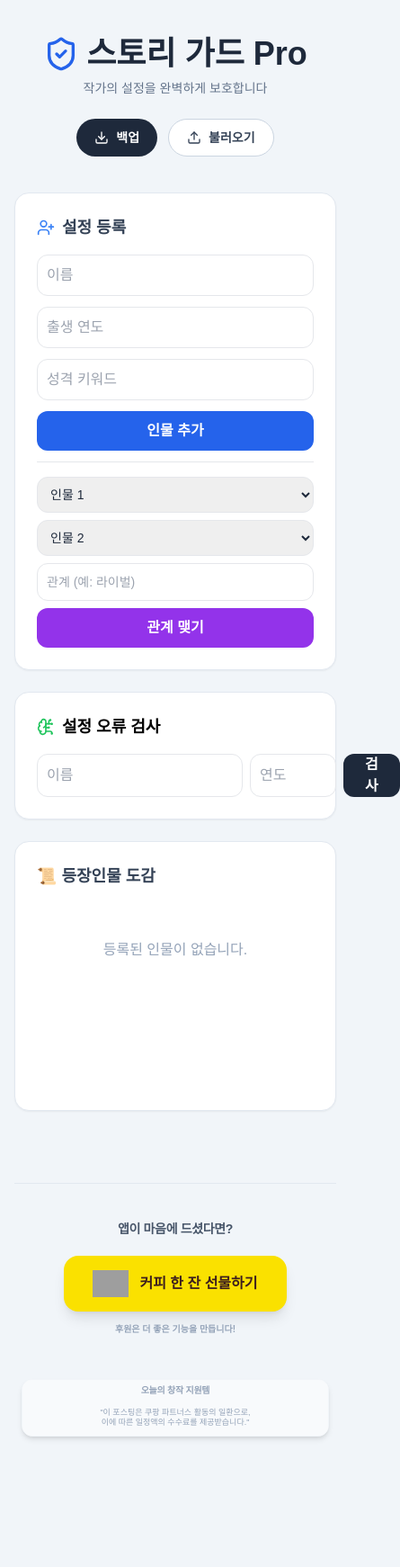
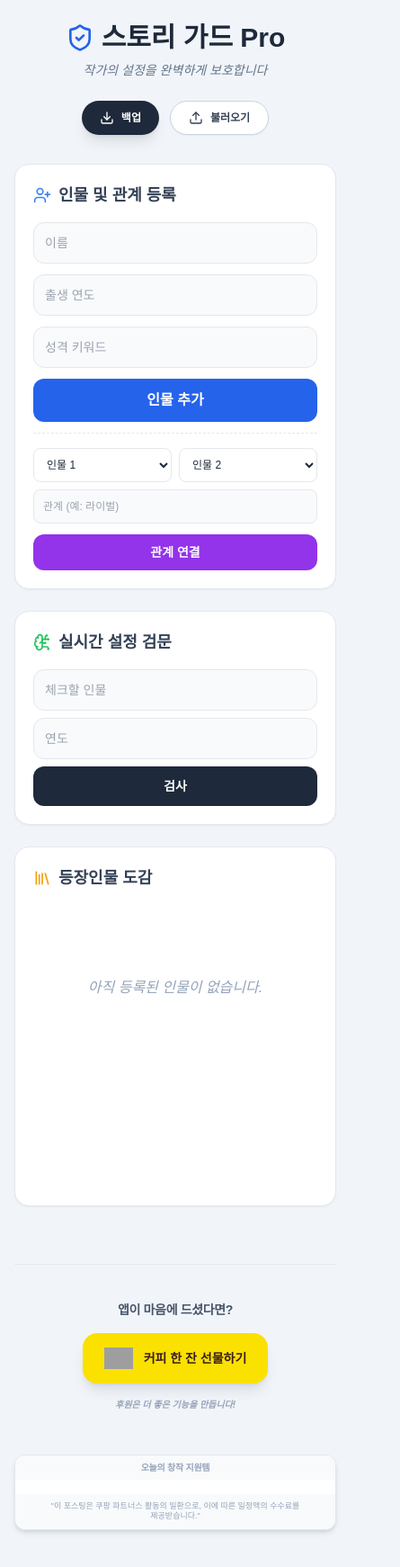
Before and after one commit to dunmarin2-spec/Story-Guard, a plain HTML site: page index.html in a window 390 px wide. Shown: the whole page at 90% size, 445 px wide, since content can reach past the window. Before the commit the page ends 1677 px from the top, so only its background shows below. Drawn offline with nearby package versions, Linux system fonts and the light colour scheme; grey boxes are pictures that could not be loaded; a script that the page names is missing; a web font is replaced by a local one.

Commit message:
Update index.html

```diff
--- a/index.html
+++ b/index.html
@@ -8,116 +8,131 @@
     <script src="https://unpkg.com/lucide@latest"></script>
     <style>
         @import url('https://fonts.googleapis.com/css2?family=Pretendard:wght@400;600;700&display=swap');
-        body { font-family: 'Pretendard', sans-serif; background-color: #f1f5f9; }
+        body { font-family: 'Pretendard', sans-serif; background-color: #f1f5f9; word-break: keep-all; }
 
-        /* 💡 카카오페이 버튼 모바일 대응: 줄바꿈 금지 */
+        /* 💡 카카오페이 버튼: 어떤 화면에서도 한 줄 유지 및 중앙 정렬 */
         .kakaopay-btn {
             display: inline-flex !important;
-            white-space: nowrap !important; /* 글자가 좁아도 아래로 안 내려가게 고정 */
+            align-items: center;
+            justify-content: center;
+            white-space: nowrap !important;
+            max-width: 90vw; /* 화면 폭의 90%를 넘지 않음 */
+            overflow: hidden;
+            text-overflow: ellipsis;
         }
 
-        /* 💡 쿠팡 배너 모바일 대응: 옆으로 안 튀어 나가게 강제 너비 조정 */
-        #coupangAd iframe {
-            max-width: 100% !important; /* 폰 화면보다 광고가 크면 폰 화면에 맞추기 */
-            height: auto !important; /* 너비가 줄어들 때 높이도 자동으로 맞추기 */
-            display: block;
+        /* 💡 쿠팡 배너: PC에선 600px, 모바일에선 100% 자동 조절 */
+        #coupangAdContainer {
+            width: 100%;
+            max-width: 600px;
+            margin: 0 auto;
+            overflow: hidden;
+        }
+        #coupangAdContainer iframe {
+            width: 100% !important;
+            max-width: 100% !important;
+            height: auto !important;
         }
     </style>
 </head>
-<body class="py-10 px-4 text-slate-800">
-    <div class="max-w-5xl mx-auto flex flex-col min-h-screen">
+<body class="py-6 sm:py-10 px-4 text-slate-800">
+    <div class="max-w-6xl mx-auto flex flex-col min-h-screen">
 
-        <div class="flex-grow text-center">
-            <div class="mb-10">
-                <h1 class="text-4xl font-extrabold text-slate-800 flex justify-center items-center gap-2">
-                    <i data-lucide="shield-check" class="text-blue-600 w-10 h-10"></i> 스토리 가드 Pro
+        <header class="text-center mb-8 sm:mb-12">
+            <h1 class="text-3xl sm:text-4xl font-extrabold text-slate-800 flex justify-center items-center gap-2">
+                <i data-lucide="shield-check" class="text-blue-600 w-8 h-8 sm:w-10 sm:h-10"></i> 스토리 가드 Pro
             </h1>
-                <p class="text-slate-500 mt-2 text-sm sm:text-base">작가의 설정을 완벽하게 보호합니다</p>
+            <p class="text-slate-500 mt-2 text-sm sm:text-base px-4 font-medium italic">작가의 설정을 완벽하게 보호합니다</p>
 
             <div class="flex justify-center gap-3 mt-6">
-                    <button onclick="exportData()" class="flex items-center gap-2 bg-slate-800 text-white px-5 py-2.5 rounded-full text-sm font-bold hover:bg-black transition active:scale-95">
+                <button onclick="exportData()" class="flex items-center gap-2 bg-slate-800 text-white px-5 py-2.5 rounded-full text-xs sm:text-sm font-bold hover:bg-black transition shadow-lg active:scale-95">
                     <i data-lucide="download" class="w-4 h-4"></i> 백업
                 </button>
-                    <label class="flex items-center gap-2 bg-white text-slate-700 border border-slate-300 px-5 py-2.5 rounded-full text-sm font-bold hover:bg-slate-50 transition cursor-pointer active:scale-95">
+                <label class="flex items-center gap-2 bg-white text-slate-700 border border-slate-300 px-5 py-2.5 rounded-full text-xs sm:text-sm font-bold hover:bg-slate-50 transition shadow-sm cursor-pointer active:scale-95">
                     <i data-lucide="upload" class="w-4 h-4"></i> 불러오기
                     <input type="file" accept=".json" class="hidden" onchange="importData(event)">
                 </label>
             </div>
-            </div>
+        </header>
 
-            <div class="grid grid-cols-1 lg:grid-cols-3 gap-6 text-left">
-                <div class="bg-white p-6 rounded-2xl shadow-sm border border-slate-200 h-fit">
+        <main class="flex-grow">
+            <div class="grid grid-cols-1 lg:grid-cols-12 gap-6">
+
+                <section class="lg:col-span-4 space-y-6">
+                    <div class="bg-white p-5 sm:p-6 rounded-2xl shadow-sm border border-slate-200">
                         <h2 class="text-lg font-bold mb-4 flex items-center gap-2 text-slate-700">
-                        <i data-lucide="user-plus" class="w-5 h-5 text-blue-500"></i> 설정 등록
+                            <i data-lucide="user-plus" class="w-5 h-5 text-blue-500"></i> 인물 및 관계 등록
                         </h2>
                         <div class="space-y-3">
-                        <input id="nameInput" type="text" placeholder="이름" class="w-full p-2.5 border rounded-xl outline-none focus:ring-2 focus:ring-blue-400">
-                        <input id="birthInput" type="number" placeholder="출생 연도" class="w-full p-2.5 border rounded-xl outline-none focus:ring-2 focus:ring-blue-400">
-                        <input id="traitInput" type="text" placeholder="성격 키워드" class="w-full p-2.5 border rounded-xl outline-none focus:ring-2 focus:ring-blue-400">
-                        <button onclick="addChar()" class="w-full bg-blue-600 text-white font-bold p-2.5 rounded-xl hover:bg-blue-700 transition mb-6">인물 추가</button>
+                            <input id="nameInput" type="text" placeholder="이름" class="w-full p-3 border rounded-xl outline-none focus:ring-2 focus:ring-blue-400 bg-slate-50 text-sm">
+                            <input id="birthInput" type="number" placeholder="출생 연도" class="w-full p-3 border rounded-xl outline-none focus:ring-2 focus:ring-blue-400 bg-slate-50 text-sm">
+                            <input id="traitInput" type="text" placeholder="성격 키워드" class="w-full p-3 border rounded-xl outline-none focus:ring-2 focus:ring-blue-400 bg-slate-50 text-sm">
+                            <button onclick="addChar()" class="w-full bg-blue-600 text-white font-bold p-3 rounded-xl hover:bg-blue-700 transition active:scale-95 mb-4">인물 추가</button>
 
-                        <div class="border-t pt-4">
-                            <select id="char1" class="w-full p-2.5 border rounded-xl outline-none mb-2 text-sm"></select>
-                            <select id="char2" class="w-full p-2.5 border rounded-xl outline-none mb-2 text-sm"></select>
-                            <input id="relationType" type="text" placeholder="관계 (예: 라이벌)" class="w-full p-2.5 border rounded-xl outline-none mb-2 text-sm">
-                            <button onclick="addRelation()" class="w-full bg-purple-600 text-white font-bold p-2.5 rounded-xl hover:bg-purple-700 transition">관계 맺기</button>
+                            <div class="border-t border-dashed pt-4 mt-4">
+                                <div class="grid grid-cols-2 gap-2 mb-2">
+                                    <select id="char1" class="w-full p-2.5 border rounded-lg outline-none text-xs bg-white"></select>
+                                    <select id="char2" class="w-full p-2.5 border rounded-lg outline-none text-xs bg-white"></select>
+                                </div>
+                                <input id="relationType" type="text" placeholder="관계 (예: 라이벌)" class="w-full p-2.5 border rounded-lg outline-none mb-3 text-xs bg-slate-50">
+                                <button onclick="addRelation()" class="w-full bg-purple-600 text-white font-bold p-2.5 rounded-xl hover:bg-purple-700 transition active:scale-95 text-sm">관계 연결</button>
                             </div>
                         </div>
                     </div>
+                </section>
 
-                <div class="lg:col-span-2 space-y-6">
-                    <div class="bg-white p-6 rounded-2xl shadow-sm border border-slate-200 text-black">
-                        <h2 class="text-lg font-bold mb-4 flex items-center gap-2">
-                            <i data-lucide="brain-circuit" class="w-5 h-5 text-green-500"></i> 설정 오류 검사
+                <section class="lg:col-span-8 space-y-6">
+                    <div class="bg-white p-5 sm:p-6 rounded-2xl shadow-sm border border-slate-200">
+                        <h2 class="text-lg font-bold mb-4 flex items-center gap-2 text-slate-700">
+                            <i data-lucide="brain-circuit" class="w-5 h-5 text-green-500"></i> 실시간 설정 검문
                         </h2>
-                        <div class="flex gap-2">
-                            <input id="checkName" type="text" placeholder="이름" class="flex-1 p-2.5 border rounded-xl outline-none">
-                            <input id="checkYear" type="number" placeholder="연도" class="w-24 p-2.5 border rounded-xl outline-none">
-                            <button onclick="checkLogic()" class="bg-slate-800 text-white px-6 rounded-xl font-bold hover:bg-black transition">검사</button>
+                        <div class="flex flex-wrap sm:flex-nowrap gap-2">
+                            <input id="checkName" type="text" placeholder="체크할 인물" class="flex-grow p-3 border rounded-xl outline-none text-sm bg-slate-50">
+                            <input id="checkYear" type="number" placeholder="연도" class="w-full sm:w-28 p-3 border rounded-xl outline-none text-sm bg-slate-50">
+                            <button onclick="checkLogic()" class="w-full sm:w-auto bg-slate-800 text-white px-8 py-3 rounded-xl font-bold hover:bg-black transition text-sm">검사</button>
                         </div>
-                        <div id="resultBox" class="mt-4 p-4 rounded-xl hidden text-sm"></div>
+                        <div id="resultBox" class="mt-4 p-4 rounded-xl hidden text-sm font-medium border"></div>
                     </div>
 
-                    <div class="bg-white p-6 rounded-2xl shadow-sm border border-slate-200 min-h-[300px]">
-                        <h2 class="text-lg font-bold mb-4 text-black text-slate-700">📜 등장인물 도감</h2>
-                        <div id="charGrid" class="grid grid-cols-1 sm:grid-cols-2 gap-4"></div>
+                    <div class="bg-white p-5 sm:p-6 rounded-2xl shadow-sm border border-slate-200 min-h-[400px]">
+                        <h2 class="text-lg font-bold mb-4 flex items-center gap-2 text-slate-700">
+                            <i data-lucide="library" class="w-5 h-5 text-amber-500"></i> 등장인물 도감
+                        </h2>
+                        <div id="charGrid" class="grid grid-cols-1 md:grid-cols-2 gap-4"></div>
                     </div>
+                </section>
             </div>
+        </main>
+
+        <footer class="mt-16 mb-8 text-center border-t border-slate-200 pt-10">
+            <div class="mb-12">
+                <p class="text-sm font-bold text-slate-600 mb-4 tracking-tight">앱이 마음에 드셨다면?</p>
+                <div class="flex justify-center px-4">
+                    <a href="https://qr.kakaopay.com/FRK8J0SAD" target="_blank"
+                       class="kakaopay-btn items-center gap-3 bg-[#FAE100] text-[#3C1E1E] px-6 sm:px-10 py-4 rounded-2xl font-bold shadow-lg hover:brightness-95 transition no-underline">
+                        <img src="https://developers.kakao.com/assets/img/about/logos/kakaopay/kakao_pay_icon.png" class="w-8 sm:w-10" alt="카카오페이">
+                        <span class="text-sm sm:text-base">커피 한 잔 선물하기</span>
+                    </a>
                 </div>
+                <p class="text-[10px] text-slate-400 mt-4 font-semibold italic">후원은 더 좋은 기능을 만듭니다!</p>
             </div>
 
-        <div class="mt-20 mb-10 text-center border-t border-slate-200 pt-10 px-2">
-
-            <div class="mb-12">
-                <p class="text-sm font-bold text-slate-600 mb-5 tracking-tight">앱이 마음에 드셨다면?</p>
-                <div class="flex justify-center">
-                    <a href="https://qr.kakaopay.com/FRK8J0SAD" target="_blank"
-                       class="kakaopay-btn items-center gap-3 bg-[#FAE100] text-[#3C1E1E] px-8 py-4 rounded-2xl font-bold shadow-lg hover:brightness-95 transition no-underline">
-                        <img src="https://developers.kakao.com/assets/img/about/logos/kakaopay/kakao_pay_icon.png" class="w-10" alt="카카오페이">
-                        커피 한 잔 선물하기
-                    </a>
-                </div>
-                <p class="text-[10px] text-slate-400 mt-3 font-semibold">후원은 더 좋은 기능을 만듭니다!</p>
-            </div>
-
-            <div id="coupangAd" class="max-w-[600px] mx-auto overflow-hidden rounded-xl shadow-md border border-slate-100 bg-white">
-                <p class="text-[10px] text-slate-400 py-1 bg-slate-50 font-bold tracking-tight">오늘의 창작 지원템</p>
-                <div class="flex justify-center items-center">
+            <div id="coupangAdContainer" class="rounded-xl shadow-md border border-slate-200 bg-white">
+                <p class="text-[10px] text-slate-400 py-1.5 bg-slate-50 font-bold tracking-tight border-bottom border-slate-100 uppercase">오늘의 창작 지원템</p>
+                <div class="flex justify-center p-2">
                     <script src="https://ads-partners.coupang.com/g.js"></script>
                     <script>
                         new PartnersCoupang.G({"id":975468,"template":"carousel","trackingCode":"AF4757238","width":"600","height":"150","tsource":""});
                     </script>
                 </div>
-                <p class="text-[9px] text-slate-400 py-2 bg-slate-50 px-4 leading-tight font-medium">
-                    "이 포스팅은 쿠팡 파트너스 활동의 일환으로,<br>이에 따른 일정액의 수수료를 제공받습니다."
+                <p class="text-[9px] text-slate-400 py-2 bg-slate-50 px-4 leading-tight">
+                    "이 포스팅은 쿠팡 파트너스 활동의 일환으로, 이에 따른 일정액의 수수료를 제공받습니다."
                 </p>
             </div>
-        </div>
-
+        </footer>
     </div>
 
     <script>
-        // 스크립트 로직은 V6와 동일 (생략 없이 다 들어있음)
         let characters = [];
         let relations = [];
         try {
@@ -125,7 +140,8 @@
             const savedRels = localStorage.getItem('sg_rels_v3');
             if(savedChars) characters = JSON.parse(savedChars);
             if(savedRels) relations = JSON.parse(savedRels);
-        } catch (e) {}
+        } catch (e) { console.error("데이터 로드 에러"); }
+
         lucide.createIcons();
         renderAll();
 
@@ -133,7 +149,7 @@
             const name = document.getElementById('nameInput').value.trim();
             const birth = parseInt(document.getElementById('birthInput').value);
             const trait = document.getElementById('traitInput').value.trim();
-            if(!name || isNaN(birth)) return alert("정보를 정확히 입력하세요!");
+            if(!name || isNaN(birth)) return alert("이름과 연도를 입력하세요!");
             characters.push({ name, birth, trait });
             saveData();
             document.getElementById('nameInput').value = '';
@@ -146,7 +162,7 @@
             const c1 = document.getElementById('char1').value;
             const c2 = document.getElementById('char2').value;
             const rel = document.getElementById('relationType').value.trim();
-            if(!c1 || !c2 || !rel || c1 === c2) return alert("설정을 확인하세요!");
+            if(!c1 || !c2 || !rel || c1 === c2) return alert("연결할 인물과 관계를 설정하세요!");
             relations.push({ from: c1, to: c2, type: rel });
             saveData();
             document.getElementById('relationType').value = '';
@@ -155,20 +171,21 @@
 
         function renderAll() {
             const grid = document.getElementById('charGrid');
-            if(characters.length === 0) { grid.innerHTML = '<p class="col-span-full text-slate-400 text-center py-10">등록된 인물이 없습니다.</p>'; }
-            else {
+            if(characters.length === 0) {
+                grid.innerHTML = '<p class="col-span-full text-slate-400 text-center py-20 italic">아직 등록된 인물이 없습니다.</p>';
+            } else {
                 grid.innerHTML = characters.map((c, idx) => {
                     const myRels = relations.filter(r => r.from === c.name || r.to === c.name);
                     let relHtml = myRels.map(r => {
                         const target = r.from === c.name ? r.to : r.from;
-                        return `<div class="text-[11px] bg-white px-2 py-1 rounded border border-slate-100 shadow-sm text-slate-600 mb-1 leading-tight"><span class="font-bold text-purple-500">${r.type}</span> ➔ ${target}</div>`;
+                        return `<div class="text-[11px] bg-white px-2 py-1.5 rounded border border-slate-100 shadow-sm text-slate-600 mb-1 leading-tight"><span class="font-bold text-purple-500">${r.type}</span> ➔ ${target}</div>`;
                     }).join('');
-                    return `<div class="p-4 bg-slate-50 border border-slate-200 rounded-2xl relative text-black text-left">
-                                <div class="flex justify-between items-start mb-2">
-                                    <div><span class="text-[10px] font-bold text-blue-500 uppercase">${c.trait || '일반'}</span><h3 class="text-lg font-bold text-slate-800">${c.name}</h3><p class="text-[10px] text-slate-400">${c.birth}년생</p></div>
-                                    <button onclick="deleteChar(${idx})" class="text-slate-300 hover:text-red-500 transition"><i data-lucide="trash-2" class="w-4 h-4"></i></button>
+                    return `<div class="p-5 bg-slate-50 border border-slate-200 rounded-2xl group relative text-left hover:border-blue-300 transition-colors shadow-sm">
+                                <div class="flex justify-between items-start mb-3">
+                                    <div><span class="text-[10px] font-bold text-blue-600 uppercase tracking-widest">${c.trait || '일반'}</span><h3 class="text-xl font-extrabold text-slate-800 leading-none mt-1.5">${c.name}</h3><p class="text-[10px] text-slate-400 mt-1.5">${c.birth}년생</p></div>
+                                    <button onclick="deleteChar(${idx})" class="text-slate-300 hover:text-red-500 transition-colors"><i data-lucide="trash-2" class="w-5 h-5"></i></button>
                                 </div>
-                                <div class="space-y-1">${relHtml}</div>
+                                <div class="space-y-1 mt-4">${relHtml}</div>
                             </div>`;
                 }).join('');
             }
@@ -184,16 +201,23 @@
             const year = parseInt(document.getElementById('checkYear').value);
             const resBox = document.getElementById('resultBox');
             const char = characters.find(c => c.name === name);
-            if(!char || isNaN(year)) return alert("정확히 입력하세요!");
-            const age = year - char.birth; resBox.className = "mt-4 p-4 rounded-xl text-sm";
-            if(age < 0) { resBox.innerHTML = `⚠️ <b>오류:</b> ${name}은 아직 태어나지 않았습니다.`; resBox.classList.add('bg-red-50', 'text-red-600'); }
-            else { resBox.innerHTML = `✅ <b>정상:</b> ${year}년에 ${name}은 <b>${age}세</b>입니다.`; resBox.classList.add('bg-green-50', 'text-green-600'); }
+            if(!char || isNaN(year)) return alert("등록된 이름과 연도를 입력하세요!");
+            const age = year - char.birth;
+            resBox.className = "mt-4 p-4 rounded-xl text-sm border";
+            if(age < 0) {
+                resBox.innerHTML = `⚠️ <b>오류:</b> ${name}은 아직 태어나지 않았습니다. (${Math.abs(age)}년 전)`;
+                resBox.classList.add('bg-red-50', 'text-red-700', 'border-red-100');
+            } else {
+                resBox.innerHTML = `✅ <b>정상:</b> ${year}년에 ${name}은 <b>${age}세</b>입니다.`;
+                resBox.classList.add('bg-green-50', 'text-green-700', 'border-green-100');
+            }
             resBox.classList.remove('hidden');
         }
 
         function deleteChar(idx) {
-            if(!confirm("삭제하시겠습니까?")) return;
-            const name = characters[idx].name; characters.splice(idx, 1);
+            if(!confirm("진짜 삭제하시겠습니까?")) return;
+            const name = characters[idx].name;
+            characters.splice(idx, 1);
             relations = relations.filter(r => r.from !== name && r.to !== name);
             saveData(); renderAll();
         }
@@ -209,10 +233,13 @@
 
         function importData(event) {
             const file = event.target.files[0];
-            if (!file) return; const reader = new FileReader();
+            if (!file) return;
+            const reader = new FileReader();
             reader.onload = function(e) {
+                try {
                     const data = JSON.parse(e.target.result);
-                if (data.characters) { characters = data.characters; relations = data.relations || []; saveData(); renderAll(); alert("복구 완료!"); }
+                    if (data.characters) { characters = data.characters; relations = data.relations || []; saveData(); renderAll(); alert("복구 성공!"); }
+                } catch(e) { alert("파일 오류!"); }
             };
             reader.readAsText(file);
         }
```
Lines whose indentation alone changed are shown as unchanged.
